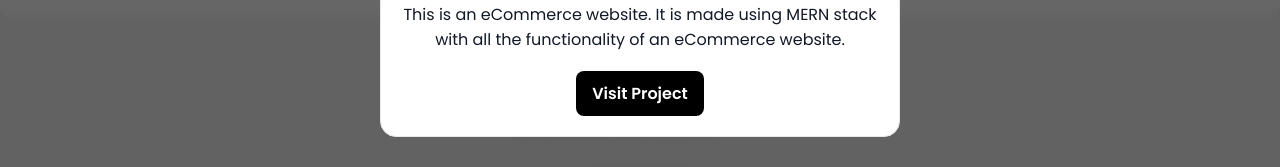
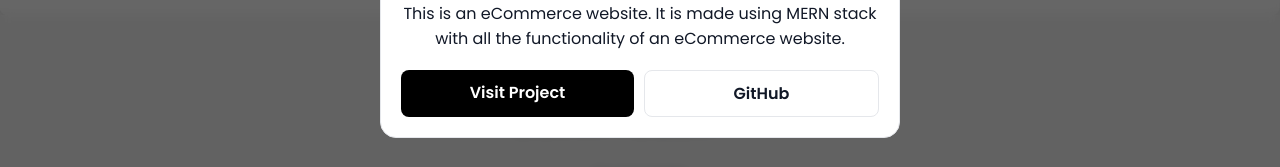
Before and after one commit to makwanagautam41/myportfolio, a React (Vite) app: page / in a window 1280 px wide. Both pictures are taken after a click on the element 206 px from the left and 2050 px from the top of the page. Shown: the part 2215-2382 px from the top of the page. Built offline with nearby package versions, Linux system fonts and the light colour scheme.

Commit message:
improve style and add github repo links

```diff
--- a/src/components/projects/ProjectModal.css
+++ b/src/components/projects/ProjectModal.css
@@ -9,7 +9,7 @@
 }
 
 [data-theme="dark"] {
-  --modal-bg: #111827;
+  --modal-bg: #181818;
   --modal-text: #f9fafb;
   --modal-muted: #9ca3af;
   --modal-overlay: rgba(0, 0, 0, 0.75);
@@ -94,3 +94,35 @@
   from { transform: scale(0.92); }
   to { transform: scale(1); }
 }
+
+.link-div {
+  display: flex;
+  gap: 10px;
+  margin-top: 16px;
+}
+
+.modal-link {
+  flex: 1;
+  text-align: center;
+  padding: 10px 14px;
+  border-radius: 8px;
+  text-decoration: none;
+  font-weight: 600;
+  transition: transform 0.15s ease, opacity 0.15s ease;
+}
+
+.modal-link.primary {
+  background: var(--modal-button-bg);
+  color: var(--modal-button-text);
+}
+
+.modal-link.secondary {
+  background: transparent;
+  color: var(--modal-text);
+  border: 1px solid var(--modal-border);
+}
+
+.modal-link:hover {
+  transform: translateY(-1px);
+  opacity: 0.9;
+}
--- a/src/components/projects/ProjectModal.jsx
+++ b/src/components/projects/ProjectModal.jsx
@@ -16,14 +16,25 @@
         <p className="modal-date">{project.date}</p>
         <p className="modal-description">{project.projectDescription}</p>
 
+        <div className="link-div">
           <a
             href={project.projectLink}
             target="_blank"
             rel="noopener noreferrer"
-          className="modal-link"
+            className="modal-link primary"
           >
             Visit Project
           </a>
+
+          <a
+            href={project.githubLink}
+            target="_blank"
+            rel="noopener noreferrer"
+            className="modal-link secondary"
+          >
+            GitHub
+          </a>
+        </div>
       </div>
     </div>
   );
--- a/src/components/projects/projectData.js
+++ b/src/components/projects/projectData.js
@@ -3,6 +3,7 @@
     date: "Oct 18, 2024",
     img: "https://res.cloudinary.com/ds8hkne4w/image/upload/v1765646657/smProFirst_chesja.png",
     projectLink: "https://makwanagautam41.github.io/tic-tac-toe/",
+    githubLink: "https://github.com/makwanagautam41/tic-tac-toe",
     projectName: "Simple Tic Tac Toe Game",
     projectDescription:
       "A simple portfolio website using React and TailwindCSS.",
@@ -11,6 +12,7 @@
     date: "Oct 06, 2024",
     img: "https://res.cloudinary.com/ds8hkne4w/image/upload/v1765646655/smProSecond_ay8y7u.jpg",
     projectLink: "https://makwanagautam41.github.io/spotify/",
+    githubLink: "https://github.com/makwanagautam41/spotify",
     projectName: "Spotify Clone",
     projectDescription: "A simple Spotify clone using only HTML and CSS.",
   },
@@ -18,6 +20,7 @@
     date: "Sep 27, 2024",
     img: "https://res.cloudinary.com/ds8hkne4w/image/upload/v1765646655/smProThird_exajii.png",
     projectLink: "https://makwanagautam41.github.io/simon/",
+    githubLink: "https://github.com/makwanagautam41/simon",
     projectName: "Simon Game",
     projectDescription: "A simple Simon game using HTML, CSS, and JavaScript.",
   },
@@ -25,6 +28,7 @@
     date: "Mar 02, 2025",
     img: "https://res.cloudinary.com/ds8hkne4w/image/upload/v1765646654/smProFourth_t9901x.png",
     projectLink: "https://mgclipboard.vercel.app",
+    githubLink: "https://github.com/makwanagautam41/online-clipboard",
     projectName: "Full Functional Online Clipboard",
     projectDescription:
       "A simple online clipboard that allows you to send text and image for some time over the intenet.",
@@ -33,6 +37,7 @@
     date: "Mar 14, 2025",
     img: "https://res.cloudinary.com/ds8hkne4w/image/upload/v1765646656/smProFifth_w0j6w1.png",
     projectLink: "https://lottery-game-phi.vercel.app",
+    githubLink: "https://github.com/makwanagautam41/lottery-game",
     projectName: "Lottery Game for Fun Purpose",
     projectDescription:
       "This is Simple Lottery game using react for fun purpose only and best practice of react code.",
@@ -44,6 +49,7 @@
     date: "January 18, 2025",
     img: "https://res.cloudinary.com/ds8hkne4w/image/upload/v1765646711/majorProFirst_x59ngt.png",
     projectLink: "https://majorproject-dy2k.onrender.com/",
+    githubLink: "https://github.com/makwanagautam41/majorProject",
     projectName: "Look Like Airbnb",
     projectDescription:
       "This is a clone of Airbnb website. It is a full stack project. It is made using Node.js, Express.js, MongoDB, and using EJS as a templating engine.",
@@ -52,6 +58,7 @@
     date: "Feb 10, 2025",
     img: "https://res.cloudinary.com/ds8hkne4w/image/upload/v1765646712/majorProSecond_skq3ji.png",
     projectLink: "https://frontend-zeta-lime.vercel.app/",
+    githubLink: "https://github.com/makwanagautam41/ecommerce",
     projectName: "eCommerce Website",
     projectDescription:
       "This is an eCommerce website. It is made using MERN stack with all the functionality of an eCommerce website.",
@@ -60,6 +67,7 @@
     date: "May 6, 2025",
     img: "https://res.cloudinary.com/ds8hkne4w/image/upload/v1765646713/majorProThird_upptsf.png",
     projectLink: "https://snaplink-gilt.vercel.app/",
+    githubLink: "https://github.com/makwanagautam41/SnapLink",
     projectName: "Instagram Clone – Ultimate-Featured App",
     projectDescription:
       "A fully functional Instagram clone that replicates core features of the original platform. Users can sign up for an account to explore the app and access all functionalities, including posting, following, liking, commenting, stories, and more.",
@@ -68,6 +76,7 @@
     date: "Oct 24, 2025",
     img: "https://res.cloudinary.com/ds8hkne4w/image/upload/v1765646710/majorProFourth_z9owkz.png",
     projectLink: "https://smtplite.vercel.app/",
+    githubLink: "https://github.com/makwanagautam41/SMTP-service",
     projectName: "SMTP service providing using gmail",
     projectDescription:
       "A lightweight email service built using the MERN stack that provides reliable email sending functionality through a single API call. Integrated with Gmail SMTP for seamless and secure communication.For more details visit the website documentations.",
```
Lines whose indentation alone changed are shown as unchanged.
